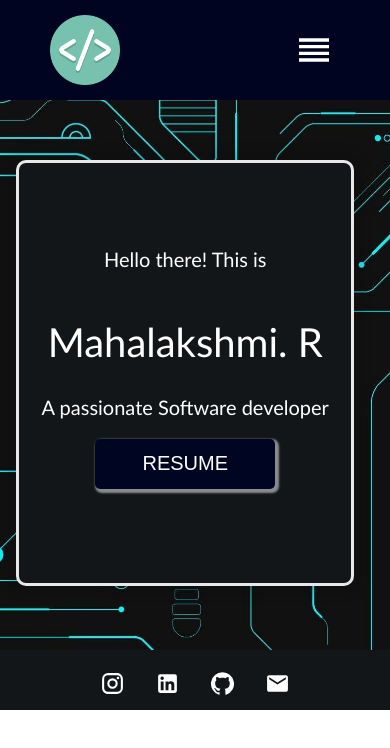
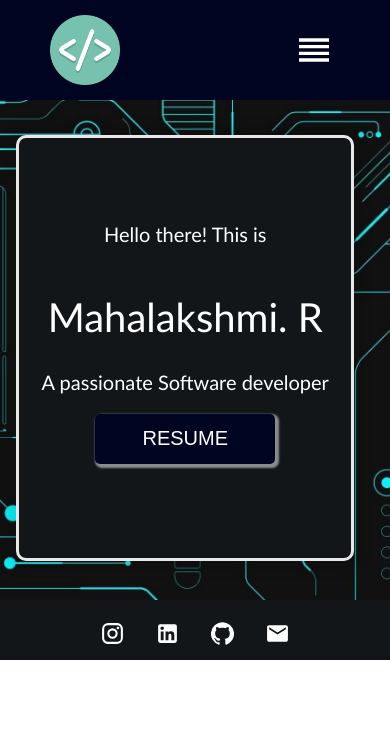
Before and after one commit to Mahy-31/Portfolio_react_app, a React (Create React App) app: page / in a window 390 px wide. Shown: the top 748 px of the page. Built offline with nearby package versions, Linux system fonts and the light colour scheme.

Commit message:
uploaded files

```diff
--- a/src/styles/About.css
+++ b/src/styles/About.css
@@ -29,7 +29,7 @@
     width:1000px;
     height: 200px;
 }
-@media only screen and (max-width: 650px) {
+@media only screen and (max-width: 750px) {
     .about {
         width: 100%;
         height: 1700px;
--- a/src/styles/Footer.css
+++ b/src/styles/Footer.css
@@ -19,7 +19,7 @@
 .footer p {
     color: white;
 }
-@media only screen and (max-width: 650px) {
+@media only screen and (max-width: 750px) {
   .footer {
     width: 100%;
     height: 50px;
--- a/src/styles/Home.css
+++ b/src/styles/Home.css
@@ -62,11 +62,11 @@
     transition: 0.3s ease-in;
   }
 
-  @media only screen and (max-width: 650px) {
+  @media only screen and (max-width: 750px) {
     .home {
       justify-content: center;
       align-items: center;
-      height:550px;
+      height:500px;
     }
     .headerContainer {
       margin-left: 25%;
--- a/src/styles/Navbar.css
+++ b/src/styles/Navbar.css
@@ -82,7 +82,7 @@
     }
   }
 
-  @media only screen and (max-width: 600px) {
+  @media only screen and (max-width: 750px) {
     .navbar .rightSide a {
       display: none;
     }
@@ -97,7 +97,7 @@
     }
   }
 
-  @media only screen and (min-width: 600px) {
+  @media only screen and (min-width: 780px) {
     .navbar .rightSide button {
       display: none;
     }
--- a/src/styles/Project.css
+++ b/src/styles/Project.css
@@ -68,7 +68,7 @@
     }
   }
 
-  @media only screen and (max-width: 800px) {
+  @media only screen and (max-width: 750px) {
     .ProjectsList {
       grid-template-columns: 1fr;
     }
```
